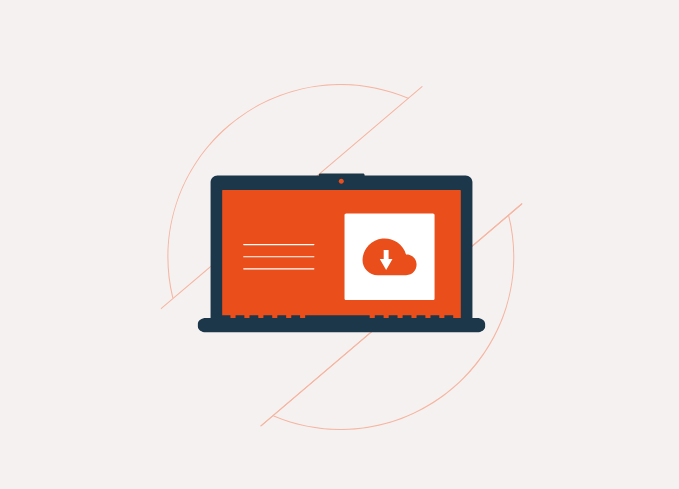
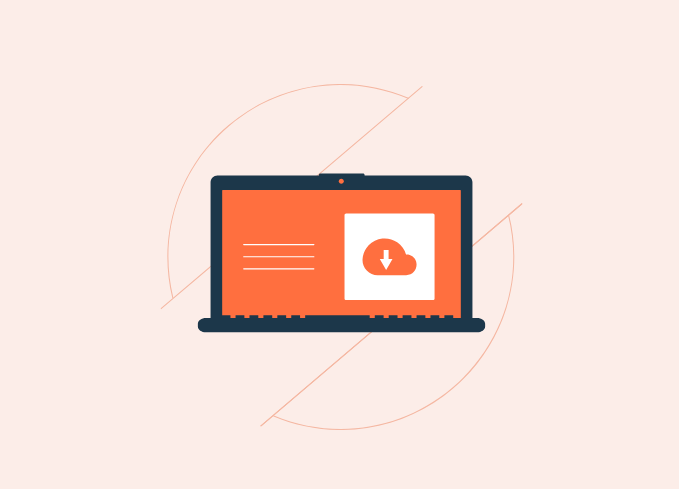
Before and after one commit to alihatem361/Vclasses-Desktop-only, a plain HTML site: page index.html in a window 1280 px wide. Shown: the top 489 px of the page, without its empty margins (299-978 px from the left). Drawn offline with nearby package versions, Linux system fonts and the light colour scheme.

Commit message:
Update primary color variable for improved consistency and visual appeal

```diff
--- a/index.html
+++ b/index.html
@@ -45,12 +45,12 @@
     <!-- Custom CSS -->
     <style>
       :root {
-        --color-orange-primary: #e94e1b;
+        --color-orange-primary: #ff6f3f;
         --color-orange-secondary: hsl(
           from var(--color-orange-primary) h 80% 80%
         );
         --color-orange-tertiary: hsl(
-          from var(--color-orange-primary) h 20% 95%
+          from var(--color-orange-primary) h 80% 95%
         );
         --color-dark-primary: #1c374a;
         --font-family-base: "Almarai", -apple-system, Roboto, Helvetica,
```
